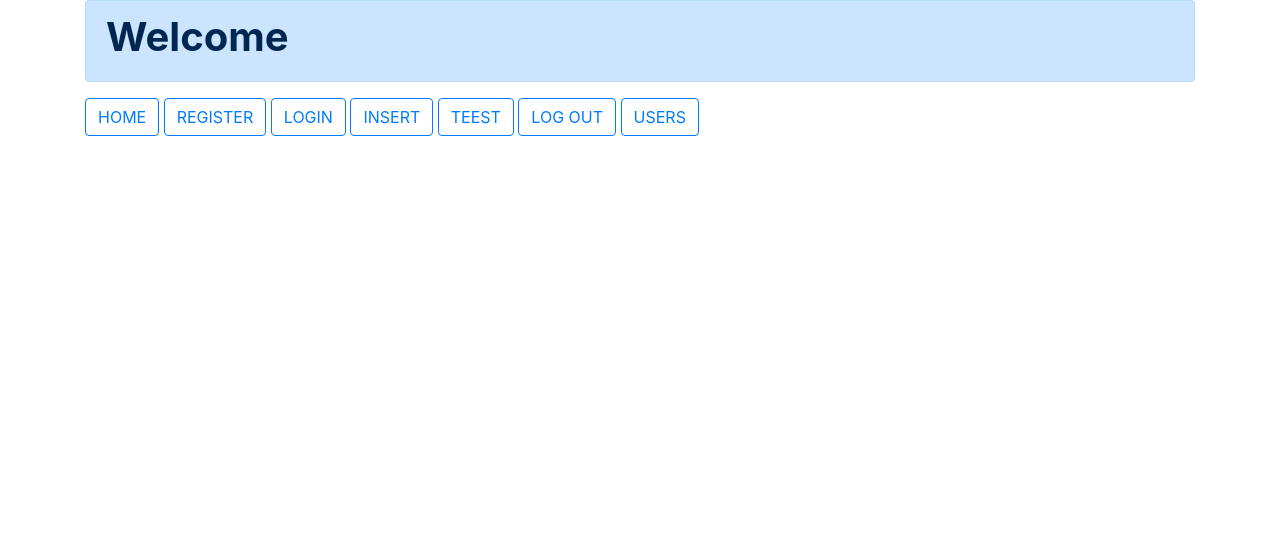
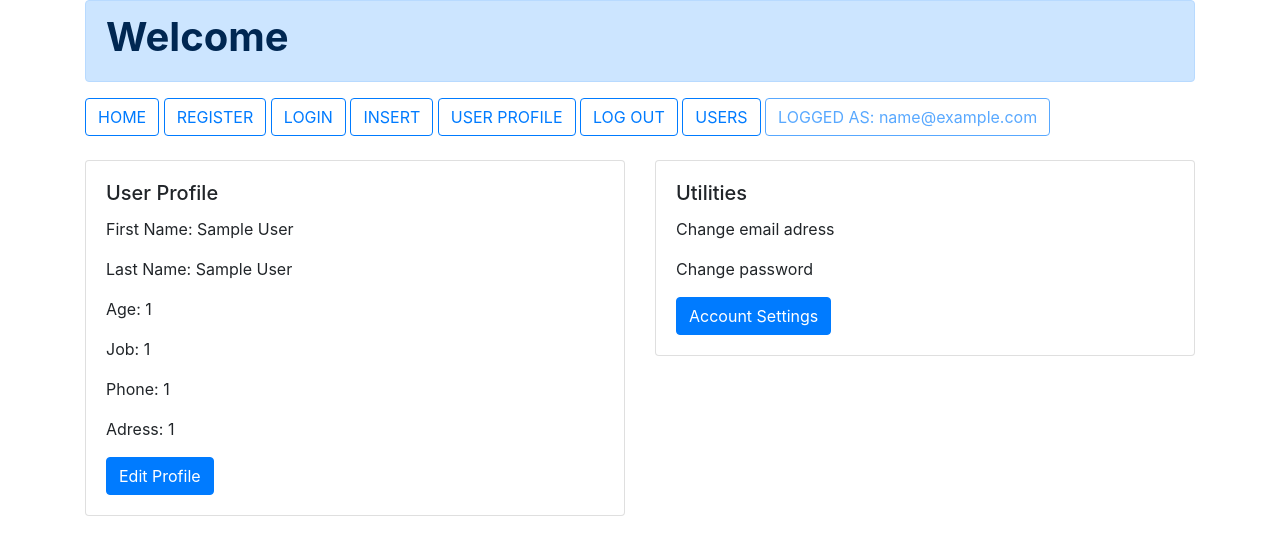
Before and after one commit to Raikiri19/depozit, a PHP site: page /test.php in a window 1280 px wide. Shown: the top 555 px of the page. Run offline with PHP 8.4, Linux system fonts and the light colour scheme; the visitor is signed in with stand-in values (Sample User, id 1).

```diff
--- a/config.php
+++ b/config.php
@@ -119,6 +119,16 @@ class DB {
 			// print_r($stmt->rowCount() . "<br />" . $userRow['pass'] . "<br />");
 			if(password_verify($pass, $userRow['pass'])) {
 				$_SESSION['user_session'] = $userRow['id'];
+				$_SESSION['user_session_email'] = $userRow['email'];
+				$_SESSION['user_session_rang'] = $userRow['rang'];
+				$_SESSION['user_session_age'] = $userRow['age'];
+				$_SESSION['user_session_name'] = $userRow['name'];
+				$_SESSION['user_session_pass'] = $userRow['pass'];
+				$_SESSION['user_session_fname'] = $userRow['fname'];
+				$_SESSION['user_session_lname'] = $userRow['lname'];
+				$_SESSION['user_session_job'] = $userRow['job'];
+				$_SESSION['user_session_adress'] = $userRow['adress'];
+				$_SESSION['user_session_phone'] = $userRow['phone'];
 				// print_r($_SESSION['user_session']);
 				return true;
 				$stmt->close();
--- a/header.php
+++ b/header.php
@@ -15,8 +15,20 @@
 		<a href="register.php" class="btn btn-outline-primary">REGISTER</a>
 		<a href="login.php" class="btn btn-outline-primary">LOGIN</a>
 		<a href="insert.php" class="btn btn-outline-primary">INSERT</a>
-		<a href="test.php" class="btn btn-outline-primary">TEEST</a>
+		<a href="test.php" class="btn btn-outline-primary">USER PROFILE</a>
 		<a href="logout.php" class="btn btn-outline-primary">LOG OUT</a>
 		<a href="displayusers.php" class="btn btn-outline-primary">USERS</a>
+		<?php if(isset($_SESSION["user_session"])) {
+
+		 ?>
+		<a href="displayusers.php" class="btn btn-outline-primary disabled">LOGGED AS: <?php echo $_SESSION['user_session_email']; ?></a>
+		<?php
+		} else {
+
+		}
+
+		?>
+		<br>
+		<br>
 
 		<div>
--- a/login.php
+++ b/login.php
@@ -11,7 +11,7 @@ if(isset($_POST['submit'])) {
 	$pass = $_POST['pass'];
 
 	if($db->logIn($email, $pass)) {
-		$db->redirect('home.php');
+		$db->redirect('index.php');
 		echo "success";
 	} else {
 		echo "Eroare";
--- a/test.php
+++ b/test.php
@@ -2,16 +2,55 @@
 
 
 <?php
+$db = new DB;
 
-class Cars {
-	var $color;
-}
 
-$bwm = new Cars;
+if(isset($_SESSION['user_session'])) {
+
+?>
+
+
+<div class="row">
+  <div class="col-sm-6">
+    <div class="card">
+      <div class="card-body">
+        <h5 class="card-title">User Profile</h5>
+        <p class="card-text">First Name: <?php echo $_SESSION['user_session_fname']; ?></p>
+        <p class="card-text">Last Name: <?php echo $_SESSION['user_session_lname']; ?></p>
+        <p class="card-text">Age: <?php echo $_SESSION['user_session_age']; ?></p>
+        <p class="card-text">Job: <?php echo $_SESSION['user_session_job']; ?></p>
+        <p class="card-text">Phone: <?php echo $_SESSION['user_session_phone']; ?></p>
+        <p class="card-text">Adress: <?php echo $_SESSION['user_session_adress']; ?></p>
+        <a href="#" class="btn btn-primary">Edit Profile</a>
+      </div>
+    </div>
+  </div>
+  <div class="col-sm-6">
+    <div class="card">
+      <div class="card-body">
+        <h5 class="card-title">Utilities</h5>
+        <p class="card-text">Change email adress</p>
+        <p class="card-text">Change password</p>
+        <a href="#" class="btn btn-primary">Account Settings</a>
+      </div>
+    </div>
+  </div>
+</div>
 
 
 
 
-?>
 
-<?php include("footer.php"); ?>
+
+
+
+
+
+
+<?php
+} else {
+	$db->redirect("login.php");
+}
+
+
+include("footer.php"); ?>
```
Also changed, not shown: index.php (+12 -1 lines), README.md (deleted).
